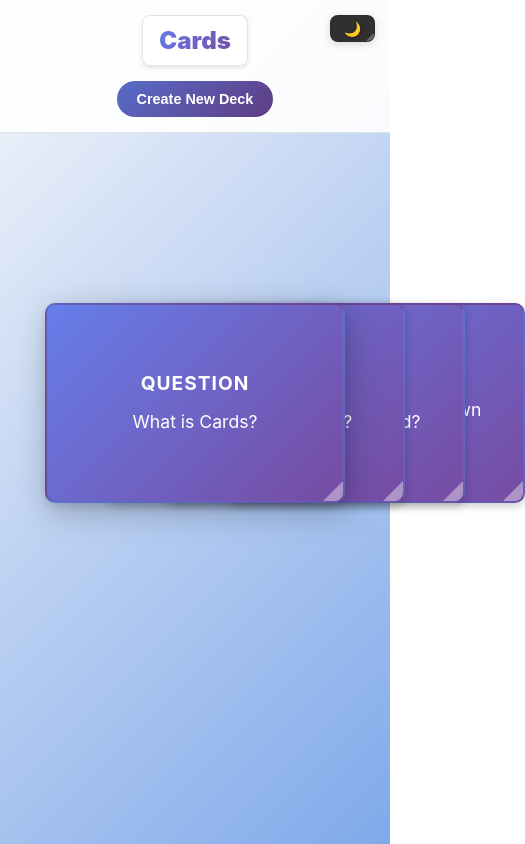
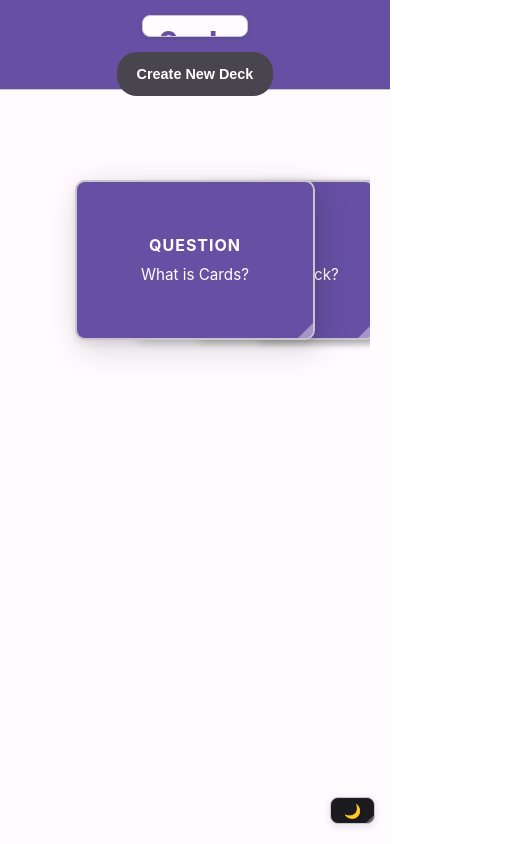
Before and after one commit to ofietze/cards, a React (Vite) app: page /#/ in a window 390 px wide. Shown: the whole page, 525 px wide, since content can reach past the window. Built offline with nearby package versions, Linux system fonts and the light colour scheme.

Commit message:
Restyle to Material Design
Also responsiveness on mobile is improved

```diff
--- a/src/App.css
+++ b/src/App.css
@@ -1,36 +1,110 @@
-/* CSS Variables for Theme Support */
+/* Material Design 3 Color System */
 :root {
-  --bg-primary: linear-gradient(135deg, #f5f7fa 0%, #80a9ea 100%);
-  --bg-secondary: rgba(255, 255, 255, 0.9);
-  --text-primary: #333;
-  --text-secondary: #666;
-  --border-color: rgba(0, 0, 0, 0.1);
-  --card-bg-front: linear-gradient(135deg, #667eea 0%, #764ba2 100%);
-  --card-bg-back: linear-gradient(135deg, #576cc8 0%, #603d83 100%);
-  --shadow-light: rgba(0, 0, 0, 0.1);
-  --shadow-medium: rgba(0, 0, 0, 0.15);
-  --shadow-heavy: rgba(0, 0, 0, 0.25);
-  --opposite-bg-secondary: rgba(26, 26, 26, 0.9);
+  /* Primary Colors */
+  --md-primary: #6750a4;
+  --md-on-primary: #ffffff;
+  --md-primary-container: #eaddff;
+  --md-on-primary-container: #21005d;
+
+  /* Secondary Colors */
+  --md-secondary: #625b71;
+  --md-on-secondary: #ffffff;
+  --md-secondary-container: #e8def8;
+  --md-on-secondary-container: #1d192b;
+
+  /* Tertiary Colors */
+  --md-tertiary: #7d5260;
+  --md-on-tertiary: #ffffff;
+  --md-tertiary-container: #ffd8e4;
+  --md-on-tertiary-container: #31111d;
+
+  /* Surface Colors */
+  --md-surface: #fffbfe;
+  --md-on-surface: #1c1b1f;
+  --md-surface-variant: #e7e0ec;
+  --md-on-surface-variant: #49454f;
+  --md-background: #fffbfe;
+  --md-on-background: #1c1b1f;
+
+  /* Outline and Other */
+  --md-outline: #79747e;
+  --md-outline-variant: #cac4d0;
+  --md-error: #ba1a1a;
+  --md-on-error: #ffffff;
+  --md-error-container: #ffdad6;
+  --md-on-error-container: #410002;
+
+  /* App-specific mappings */
+  --bg-primary: var(--md-background);
+  --bg-secondary: var(--md-surface);
+  --text-primary: var(--md-on-background);
+  --text-secondary: var(--md-on-surface-variant);
+  --border-color: var(--md-outline-variant);
+  --card-bg-front: var(--md-primary);
+  --card-bg-back: var(--md-secondary);
+  --shadow-light: rgba(0, 0, 0, 0.08);
+  --shadow-medium: rgba(0, 0, 0, 0.12);
+  --shadow-heavy: rgba(0, 0, 0, 0.16);
+  --opposite-bg-secondary: #1c1b1f;
 }
 
 [data-theme="dark"] {
-  --bg-primary: linear-gradient(135deg, #000 0%, #300303 100%);
-  --bg-secondary: rgba(26, 26, 26, 0.9);
-  --text-primary: #f5f5f5;
-  --text-secondary: #a1a1aa;
-  --border-color: rgba(161, 161, 170, 0.2);
-  --card-bg-front: linear-gradient(135deg, #4c1d95 0%, #7c2d12 100%);
-  --card-bg-back: linear-gradient(135deg, #3c1775 0%, #5f220e 100%);
-  --shadow-light: rgba(0, 0, 0, 0.3);
-  --shadow-medium: rgba(0, 0, 0, 0.4);
-  --shadow-heavy: rgba(0, 0, 0, 0.6);
-  --opposite-bg-secondary: rgba(255, 255, 255, 0.9);
+  /* Primary Colors - Dark */
+  --md-primary: #d0bcff;
+  --md-on-primary: #381e72;
+  --md-primary-container: #4f378b;
+  --md-on-primary-container: #eaddff;
+
+  /* Secondary Colors - Dark */
+  --md-secondary: #ccc2dc;
+  --md-on-secondary: #332d41;
+  --md-secondary-container: #4a4458;
+  --md-on-secondary-container: #e8def8;
+
+  /* Tertiary Colors - Dark */
+  --md-tertiary: #efb8c8;
+  --md-on-tertiary: #492532;
+  --md-tertiary-container: #633b48;
+  --md-on-tertiary-container: #ffd8e4;
+
+  /* Surface Colors - Dark */
+  --md-surface: #1c1b1f;
+  --md-on-surface: #e6e1e5;
+  --md-surface-variant: #49454f;
+  --md-on-surface-variant: #cac4d0;
+  --md-background: #1c1b1f;
+  --md-on-background: #e6e1e5;
+
+  /* Outline and Other - Dark */
+  --md-outline: #938f99;
+  --md-outline-variant: #49454f;
+  --md-error: #ffb4ab;
+  --md-on-error: #690005;
+  --md-error-container: #93000a;
+  --md-on-error-container: #ffdad6;
+
+  /* App-specific mappings - Dark */
+  --bg-primary: var(--md-background);
+  --bg-secondary: var(--md-surface);
+  --text-primary: var(--md-on-background);
+  --text-secondary: var(--md-on-surface-variant);
+  --border-color: var(--md-outline-variant);
+  --card-bg-front: var(--md-primary);
+  --card-bg-back: var(--md-secondary);
+  --shadow-light: rgba(0, 0, 0, 0.24);
+  --shadow-medium: rgba(0, 0, 0, 0.32);
+  --shadow-heavy: rgba(0, 0, 0, 0.48);
+  --opposite-bg-secondary: #fffbfe;
 }
 
 * {
   margin: 0;
   padding: 0;
   box-sizing: border-box;
+}
+
+html {
+  overflow-x: hidden;
 }
 
 body {
@@ -40,12 +114,21 @@ body {
   -webkit-font-smoothing: antialiased;
   -moz-osx-font-smoothing: grayscale;
   transition: background-color 0.3s ease, color 0.3s ease;
+  overflow-x: hidden;
+  width: 100%;
+  max-width: 100vw;
 }
 
 .App {
   min-height: 100vh;
+  width: 100%;
+  max-width: 100vw;
+  overflow-x: hidden;
 }
 
 #root {
   min-height: 100vh;
+  width: 100%;
+  max-width: 100vw;
+  overflow-x: hidden;
 }
--- a/src/components/Card.css
+++ b/src/components/Card.css
@@ -47,12 +47,12 @@
 
 .card-front {
   background: var(--card-bg-front);
-  color: white;
+  color: var(--md-on-primary);
 }
 
 .card-back {
   background: var(--card-bg-back);
-  color: white;
+  color: var(--md-on-secondary);
   transform: rotateY(180deg);
 }
 
@@ -75,3 +75,30 @@
   line-height: 1.4;
   word-wrap: break-word;
 }
+
+/* Mobile card sizing */
+@media (max-width: 768px) {
+  .card {
+    width: 240px;
+    height: 160px;
+  }
+
+  .card-content {
+    padding: 15px;
+  }
+
+  .card-content h3 {
+    font-size: 1em;
+    margin: 0 0 10px 0;
+  }
+
+  .card-content p {
+    font-size: 0.95em;
+    line-height: 1.3;
+  }
+
+  .card-front::after, .card-back::after {
+    border-left: 15px solid transparent;
+    border-bottom: 15px solid rgba(255, 255, 255, 0.4);
+  }
+}
--- a/src/components/CardDeck.css
+++ b/src/components/CardDeck.css
@@ -1,10 +1,12 @@
 .card-deck {
   display: flex;
   width: 100%;
+  max-width: 100vw;
   flex-direction: column;
   align-items: center;
   padding: 20px;
   transition: all 0.3s ease;
+  overflow-x: hidden;
 }
 
 .deck-title {
@@ -22,6 +24,9 @@
   padding: 20px;
   position: relative;
   height: 400px;
+  width: 100%;
+  max-width: 100vw;
+  overflow: hidden;
 }
 
 .card-wrapper {
@@ -73,8 +78,8 @@
 }
 
 .nav-button {
-  background: var(--card-bg-front);
-  color: white;
+  background: var(--md-primary-container);
+  color: var(--md-on-primary-container);
 }
 
 .nav-button:hover:not(:disabled) {
@@ -83,15 +88,16 @@
 }
 
 .nav-button:disabled {
-  background: var(--text-secondary);
+  background: var(--md-outline-variant);
+  color: var(--md-on-surface-variant);
   cursor: not-allowed;
   transform: none;
   box-shadow: none;
 }
 
 .flip-button {
-  background: var(--card-bg-back);
-  color: white;
+  background: var(--md-secondary-container);
+  color: var(--md-on-secondary-container);
 }
 
 .flip-button:hover {
@@ -105,5 +111,59 @@
   align-items: center;
   min-height: 200px;
   font-size: 1.2em;
-  color: #666;
+  color: var(--text-secondary);
 }
+
+/* Mobile optimizations */
+@media (max-width: 768px) {
+  .card-deck {
+    padding: 10px;
+    overflow-x: hidden;
+  }
+
+  .cards-row {
+    height: 240px;
+    margin: 20px 0;
+    padding: 10px;
+    overflow: hidden;
+  }
+
+  .card-wrapper {
+    touch-action: manipulation;
+  }
+
+  /* Increase hit area for cards behind the active card */
+  .card-wrapper:not(.active)::after {
+    content: "";
+    position: absolute;
+    top: -20px;
+    left: -20px;
+    right: -20px;
+    bottom: -20px;
+    z-index: 1;
+    pointer-events: auto;
+  }
+
+  /* Make inactive cards more visible and easier to tap */
+  .card-wrapper:not(.active) {
+    transform: scale(0.85);
+  }
+
+  .card-wrapper:not(.active):hover {
+    transform: scale(0.9) translateY(-10px);
+  }
+
+  .navigation {
+    flex-wrap: wrap;
+    gap: 10px;
+    margin-top: 15px;
+  }
+
+  .nav-button,
+  .flip-button {
+    padding: 14px 20px;
+    font-size: 1.1em;
+    min-height: 44px;
+    min-width: 44px;
+  }
+}
--- /dev/null
+++ b/src/components/Navbar.css
@@ -0,0 +1,134 @@
+/* Shared Navbar Styles */
+.navbar {
+  display: flex;
+  justify-content: space-between;
+  align-items: center;
+  padding: 20px 40px;
+  background: var(--md-primary);
+  backdrop-filter: blur(10px);
+  border-bottom: 1px solid var(--border-color);
+  position: sticky;
+  top: 0;
+  z-index: 100;
+  height: 90px;
+}
+
+.nav-title-card {
+  position: relative;
+  background: var(--bg-secondary);
+  backdrop-filter: blur(10px);
+  border-radius: 8px;
+  box-shadow: 0 2px 4px var(--shadow-light);
+  border: 1px solid var(--border-color);
+  padding: 12px 20px;
+  overflow: hidden;
+  transition: all 0.3s ease;
+}
+
+.nav-title-card:hover {
+  transform: translateY(-2px);
+  box-shadow: 0 4px 8px var(--shadow-medium);
+}
+
+.nav-title-card::after {
+  content: "";
+  position: absolute;
+  bottom: 0;
+  right: 0;
+  width: 0;
+  height: 0;
+  border-left: 8px solid transparent;
+  border-bottom: 8px solid rgba(255, 255, 255, 0.4);
+  pointer-events: none;
+}
+
+.nav-app-title {
+  font-size: 1.8em;
+  font-weight: 900;
+  margin: 0;
+  background: var(--md-primary);
+  background-clip: text;
+  -webkit-background-clip: text;
+  -webkit-text-fill-color: transparent;
+  text-align: center;
+}
+
+.nav-button {
+  background: var(--md-on-surface-variant);
+  color: var(--md-on-primary);
+  border: none;
+  padding: 12px 24px;
+  font-size: 1em;
+  font-weight: 600;
+  border-radius: 20px;
+  cursor: pointer;
+  transition: all 0.3s ease;
+}
+
+.nav-button:hover {
+  transform: translateY(-2px);
+  box-shadow: 0 4px 12px var(--shadow-medium);
+}
+
+/* Deck viewer specific styles for grid layout */
+.navbar-grid {
+  display: grid;
+  grid-template-columns: auto 1fr auto;
+  align-items: center;
+  padding: 20px 40px;
+}
+
+.navbar-grid .nav-app-title {
+  font-size: 1.8em;
+  font-weight: 900;
+}
+
+.navbar-grid .nav-button {
+  padding: 10px 20px;
+}
+
+/* Mobile styles */
+@media (max-width: 768px) {
+  .navbar {
+    padding: 15px 20px;
+    flex-direction: column;
+    gap: 15px;
+  }
+
+  .nav-title-card {
+    padding: 10px 16px;
+  }
+
+  .nav-app-title {
+    font-size: 1.5em;
+  }
+
+  .nav-button {
+    padding: 10px 20px;
+    font-size: 0.9em;
+  }
+
+  /* Deck viewer mobile grid layout */
+  .navbar-grid {
+    padding: 15px 20px;
+    grid-template-columns: 1fr;
+    grid-template-rows: auto auto auto;
+    gap: 15px;
+    text-align: center;
+  }
+
+  .navbar-grid .nav-app-title {
+    font-size: 1.5em;
+    grid-row: 2;
+  }
+
+  .navbar-grid .nav-button:first-of-type {
+    grid-row: 1;
+    justify-self: start;
+  }
+
+  .navbar-grid .nav-button:last-of-type {
+    grid-row: 3;
+    justify-self: end;
+  }
+}
--- a/src/components/ThemeToggle.css
+++ b/src/components/ThemeToggle.css
@@ -70,8 +70,8 @@
 
 @media (max-width: 768px) {
   .theme-toggle {
-    top: 15px;
     right: 15px;
+    bottom: 20px;
   }
 
   .theme-card {
--- a/src/pages/Home.css
+++ b/src/pages/Home.css
@@ -5,75 +5,12 @@
   transition: all 0.3s ease;
 }
 
-.home-navbar {
-  display: flex;
-  justify-content: space-between;
-  align-items: center;
-  padding: 20px 40px;
-  background: var(--bg-secondary);
-  backdrop-filter: blur(10px);
-  border-bottom: 1px solid var(--border-color);
-  position: sticky;
-  top: 0;
-  z-index: 100;
-}
 
-.nav-title-card {
-  position: relative;
-  background: var(--bg-secondary);
-  backdrop-filter: blur(10px);
-  border-radius: 8px;
-  box-shadow: 0 2px 4px var(--shadow-light);
-  border: 1px solid var(--border-color);
-  padding: 12px 20px;
-  overflow: hidden;
-  transition: all 0.3s ease;
-}
 
-.nav-title-card:hover {
-  transform: translateY(-2px);
-  box-shadow: 0 4px 8px var(--shadow-medium);
-}
 
-.nav-title-card::after {
-  content: '';
-  position: absolute;
-  bottom: 0;
-  right: 0;
-  width: 0;
-  height: 0;
-  border-left: 8px solid transparent;
-  border-bottom: 8px solid rgba(255, 255, 255, 0.4);
-  pointer-events: none;
-}
 
-.nav-app-title {
-  font-size: 1.8em;
-  font-weight: 900;
-  margin: 0;
-  background: var(--card-bg-front);
-  background-clip: text;
-  -webkit-background-clip: text;
-  -webkit-text-fill-color: transparent;
-  text-align: center;
-}
 
-.nav-create-btn {
-  background: var(--card-bg-back);
-  color: white;
-  border: none;
-  padding: 12px 24px;
-  font-size: 1em;
-  font-weight: 600;
-  border-radius: 20px;
-  cursor: pointer;
-  transition: all 0.3s ease;
-}
 
-.nav-create-btn:hover {
-  transform: translateY(-2px);
-  box-shadow: 0 4px 12px var(--shadow-medium);
-}
 
 .home-container {
   width: 100%;
@@ -112,12 +49,12 @@
 }
 
 .feature {
-  background: rgba(255, 255, 255, 0.1);
+  background: var(--md-surface-variant);
   backdrop-filter: blur(10px);
   border-radius: 15px;
   padding: 30px;
   text-align: center;
-  border: 1px solid rgba(255, 255, 255, 0.2);
+  border: 1px solid var(--md-outline-variant);
 }
 
 .feature-icon {
@@ -128,7 +65,7 @@
 .feature h3 {
   font-size: 1.4em;
   margin-bottom: 15px;
-  color: white;
+  color: var(--md-on-surface-variant);
 }
 
 .feature p {
@@ -136,25 +73,24 @@
   line-height: 1.6;
 }
 
-
 .demo-info {
   opacity: 0.8;
   font-size: 1.1em;
 }
 
 .how-it-works {
-  background: rgba(255, 255, 255, 0.1);
+  background: var(--md-surface-variant);
   backdrop-filter: blur(10px);
   border-radius: 20px;
   padding: 50px;
-  border: 1px solid rgba(255, 255, 255, 0.2);
+  border: 1px solid var(--md-outline-variant);
 }
 
 .how-it-works h2 {
   text-align: center;
   font-size: 2.5em;
   margin-bottom: 50px;
-  color: white;
+  color: var(--md-on-surface-variant);
 }
 
 .steps {
@@ -172,7 +108,8 @@
   display: inline-block;
   width: 50px;
   height: 50px;
-  background: linear-gradient(135deg, #f093fb 0%, #f5576c 100%);
+  background: var(--md-tertiary);
+  color: var(--md-on-tertiary);
   border-radius: 50%;
   line-height: 50px;
   font-size: 1.5em;
@@ -187,24 +124,6 @@
 }
 
 @media (max-width: 768px) {
-  .home-navbar {
-    padding: 15px 20px;
-    flex-direction: column;
-    gap: 15px;
-  }
-
-  .nav-title-card {
-    padding: 10px 16px;
-  }
-
-  .nav-app-title {
-    font-size: 1.5em;
-  }
-
-  .nav-create-btn {
-    padding: 10px 20px;
-    font-size: 0.9em;
-  }
 
   .home-container {
     padding: 20px 10px;
--- a/src/pages/Home.tsx
+++ b/src/pages/Home.tsx
@@ -2,6 +2,7 @@ import React from "react";
 import { useNavigate } from "react-router-dom";
 import CardDeck from "../components/CardDeck";
 import { Deck } from "../utils";
+import "../components/Navbar.css";
 import "./Home.css";
 
 const Home: React.FC = () => {
@@ -35,11 +36,11 @@ const Home: React.FC = () => {
 
   return (
     <div className="home">
-      <nav className="home-navbar">
+      <nav className="navbar">
         <div className="nav-title-card">
           <h1 className="nav-app-title">Cards</h1>
         </div>
-        <button onClick={() => navigate("/create")} className="nav-create-btn">
+        <button onClick={() => navigate("/create")} className="nav-button">
           Create New Deck
         </button>
       </nav>
```
Also changed, not shown: src/pages/CreateDeck.css (+20 -18 lines), src/pages/CreateDeck.tsx (+10 -0 lines), src/pages/DeckViewer.css (+20 -48 lines), src/pages/DeckViewer.tsx (+9 -10 lines), 2 other files (tests, documents, lock files or other folders).
